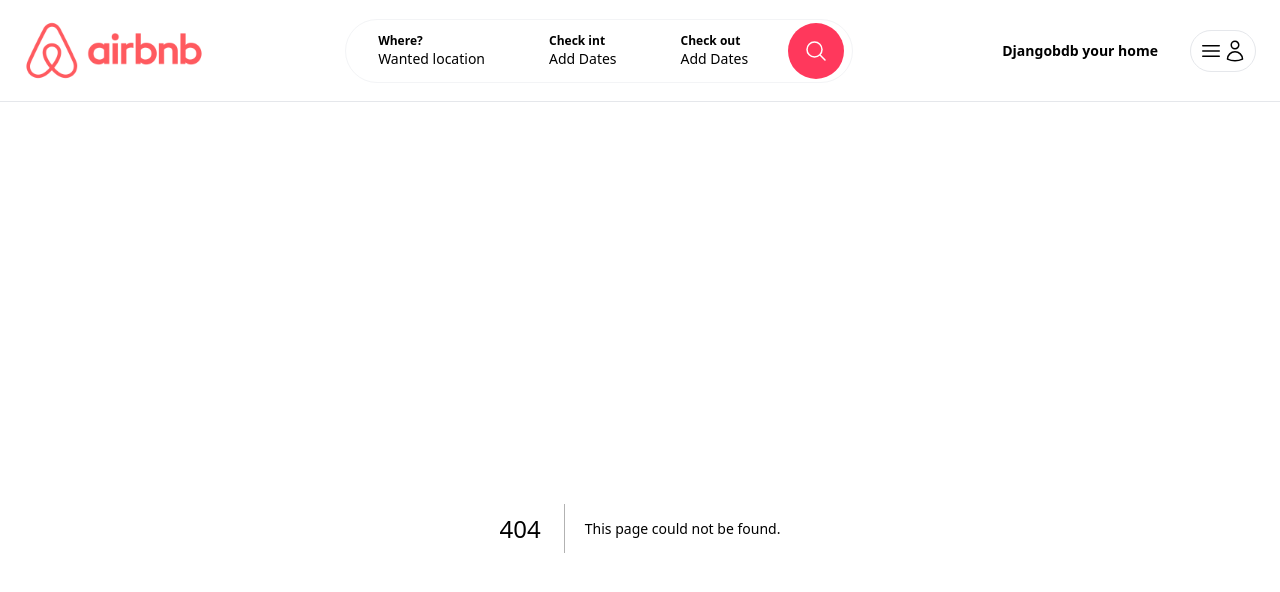
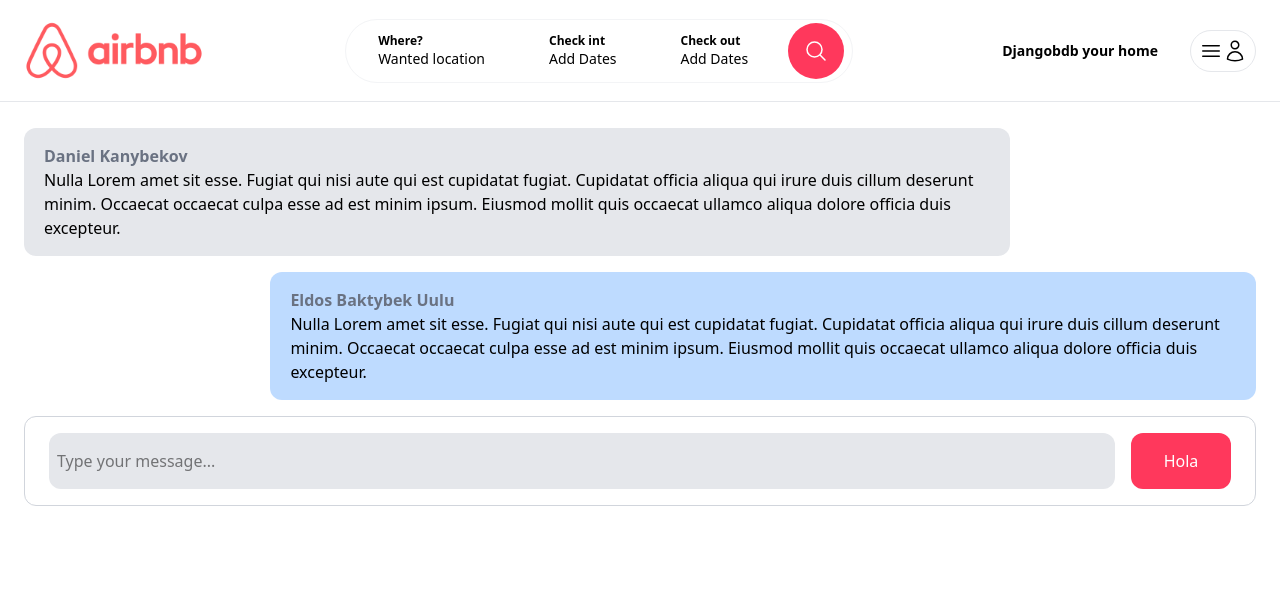
Before and after one commit to MeyiGi/airbnb-clone-frontend, a Next.js app: page /inbox/1 in a window 1280 px wide. Before the commit this address had no page. Shown: the top 592 px of the page. Built offline with nearby package versions, Linux system fonts and the light colour scheme.

Commit message:
feat: conversation page added

```diff
--- /dev/null
+++ b/app/components/forms/CustomButton.tsx
@@ -0,0 +1,15 @@
+interface CustomButtonProps {
+    label: string
+    className?: string;
+    onClick: () => void;
+};
+
+export default function CustomButton({label, className, onClick}: CustomButtonProps) {
+    return (
+        <div
+            onClick={onClick}
+            className={`w-full py-4 bg-[#ff385c] hover:bg-[#d50027] cursor-pointer text-white rounded-xl transition text-center ${className}`}>
+            {label}
+        </div>
+    )
+}
--- /dev/null
+++ b/app/components/inbox/ConversationDetail.tsx
@@ -0,0 +1,32 @@
+'use client';
+import CustomButton from "../forms/CustomButton";
+
+export default function ConversationDetail() {
+    return (
+    <>
+        <div className="max-h-[400px] overflow-auto flex flex-col space-y-4">
+            <div className="w-[80%] py-4 px-5 rounded-xl bg-gray-200">
+                <p className="font-bold text-gray-500">Daniel Kanybekov</p>
+                <p>Nulla Lorem amet sit esse. Fugiat qui nisi aute qui est cupidatat fugiat. Cupidatat officia aliqua qui irure duis cillum deserunt minim. Occaecat occaecat culpa esse ad est minim ipsum. Eiusmod mollit quis occaecat ullamco aliqua dolore officia duis excepteur.</p>
+            </div>
+
+            <div className="w-[80%] ml-[20%] py-4 px-5 rounded-xl bg-blue-200">
+                <p className="font-bold text-gray-500">Eldos Baktybek Uulu</p>
+                <p>Nulla Lorem amet sit esse. Fugiat qui nisi aute qui est cupidatat fugiat. Cupidatat officia aliqua qui irure duis cillum deserunt minim. Occaecat occaecat culpa esse ad est minim ipsum. Eiusmod mollit quis occaecat ullamco aliqua dolore officia duis excepteur.</p>
+            </div>
+        </div>
+
+        <div className="mt-4 py-4 px-6 flex border border-gray-300 space-x-4 rounded-xl">
+            <input
+                type="text"
+                placeholder="Type your message..."
+                className="w-full p-2 bg-gray-200 rounded-xl"/>
+
+            <CustomButton
+                label="Hola"
+                onClick={() => console.log("collect")}
+                className="max-w-[100px]"/>
+        </div>
+    </>
+    )
+}
--- /dev/null
+++ b/app/inbox/[id]/page.tsx
@@ -0,0 +1,10 @@
+import ConversationDetail from "@/app/components/inbox/ConversationDetail";
+
+
+export default function ConversationPage() {
+  return (
+    <main className="max-w-[1500px] mx-auto px-6 pb-6">
+        <ConversationDetail/>
+    </main>
+  )
+}
```
Also changed, not shown: 1 other file (tests, documents, lock files or other folders).
